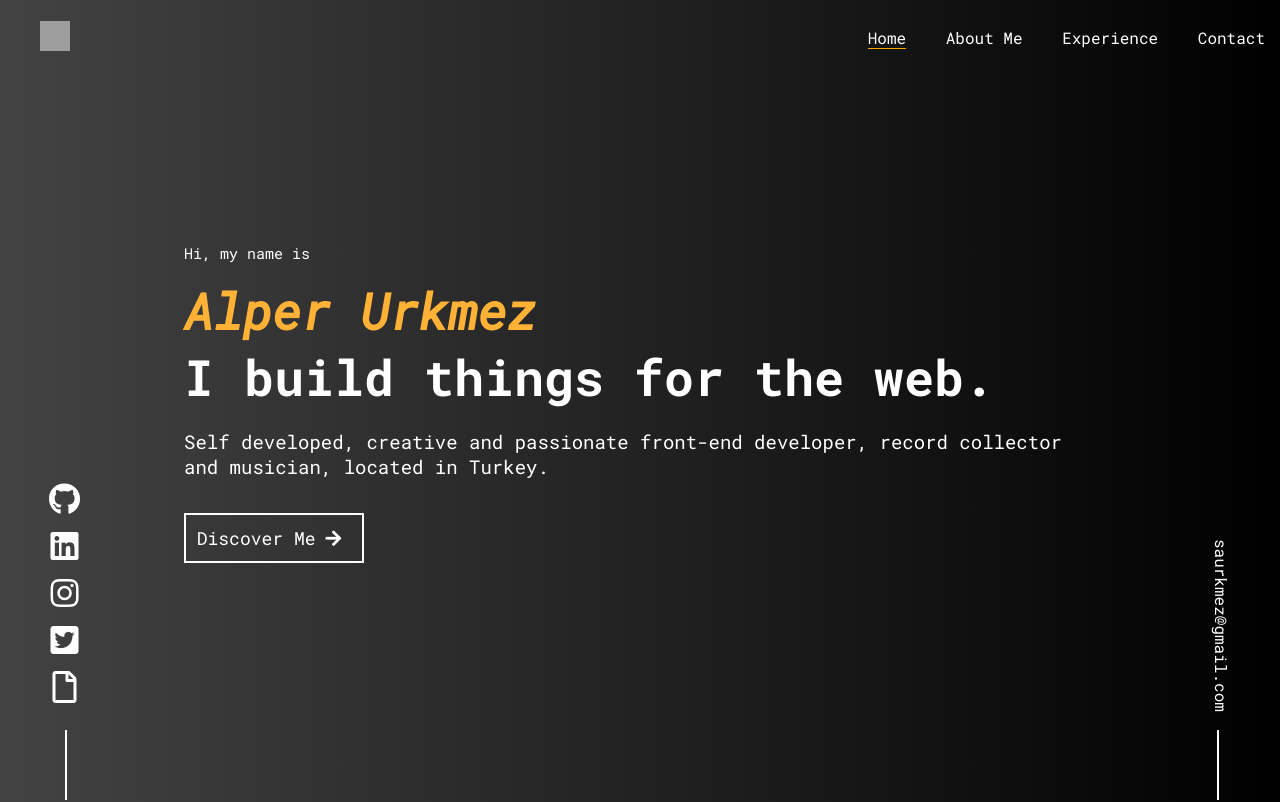
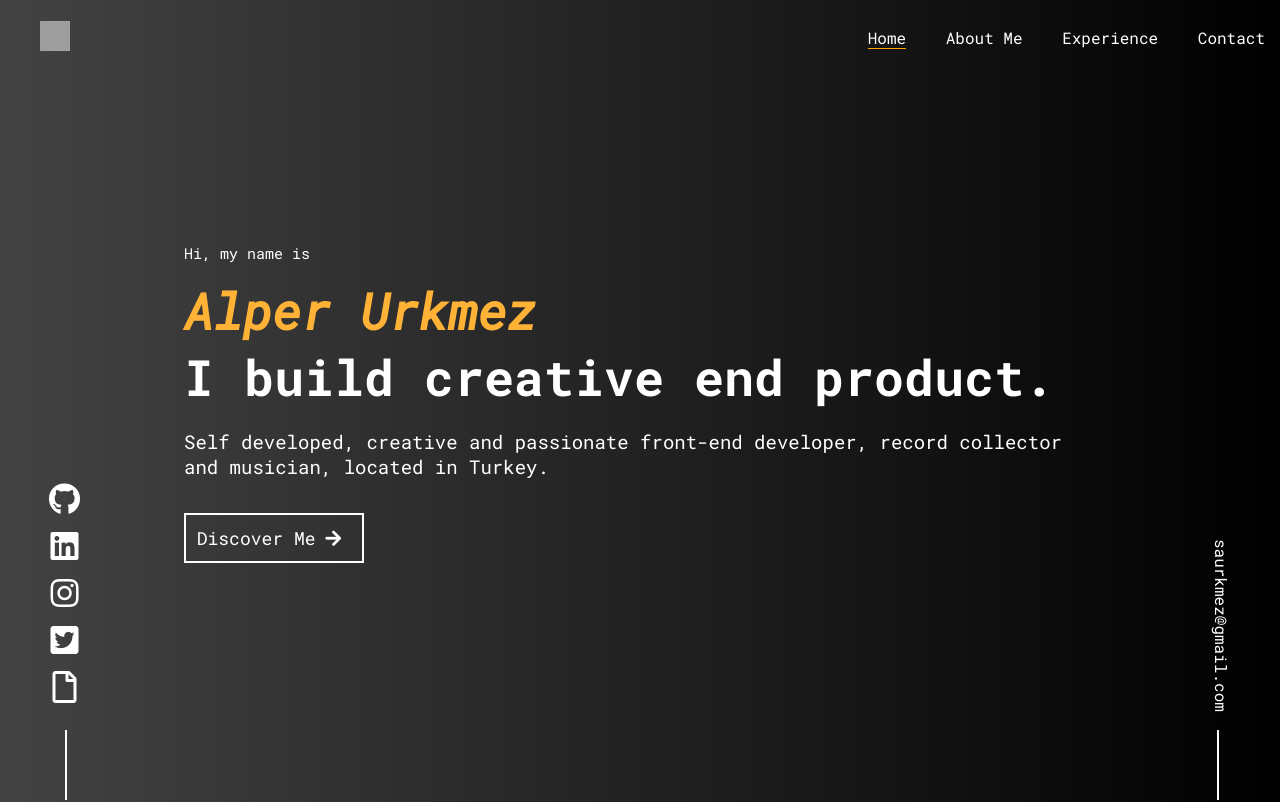
Before and after one commit to saurkmez/React-Website-Template, a React (Create React App) app: page / in a window 1280 px wide. Shown: the top 802 px of the page. Built offline with nearby package versions, Linux system fonts and the light colour scheme; grey boxes are pictures that could not be loaded.

Commit message:
aboutme fix

```diff
--- a/src/components/HomePage/Coverletter.js
+++ b/src/components/HomePage/Coverletter.js
@@ -8,7 +8,7 @@ function Coverletter() {
         <i style={{ color: "#ffb236" }}>Alper Urkmez</i>
       </h1>
       <h1 style={{ margin: "0", color: "white" }}>
-        I build things for the web.
+        I build creative end product.
       </h1>
       <p style={{ fontSize: "19px" }}>
         {" "}
```
